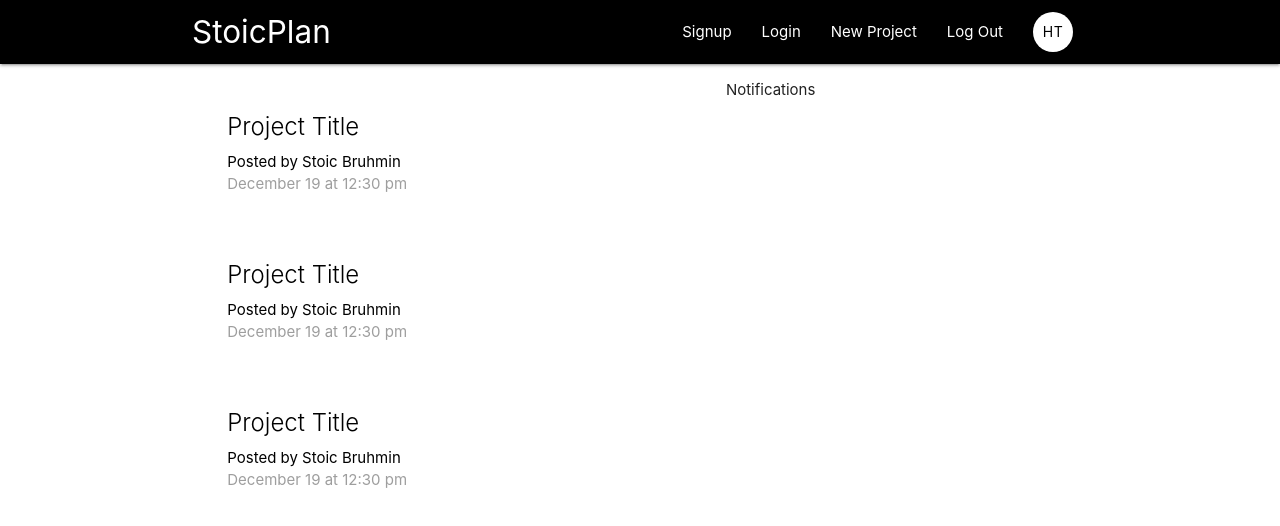
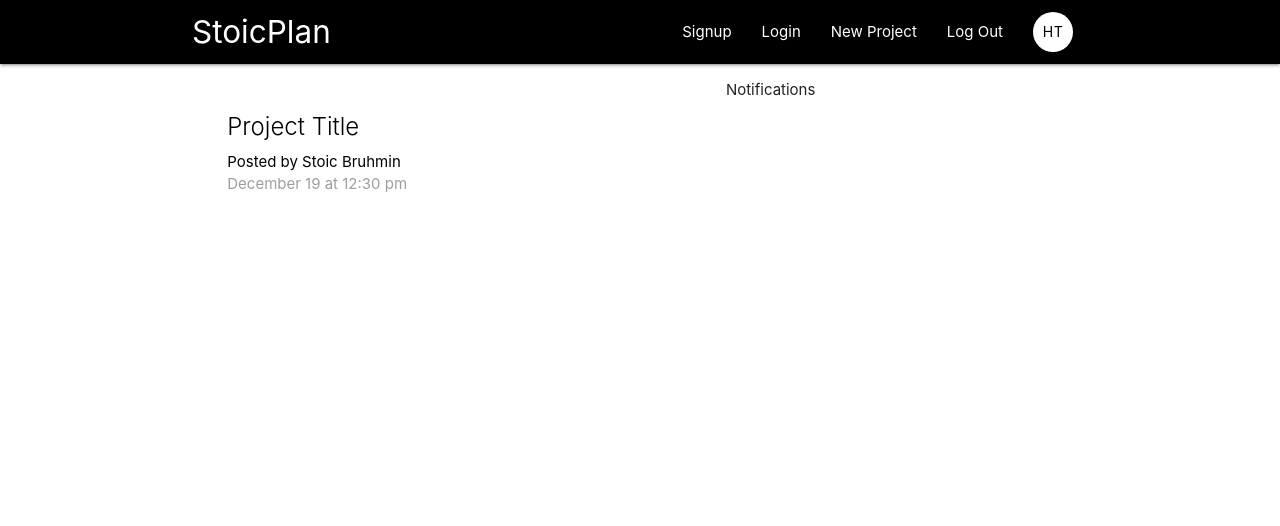
Before and after one commit to himanshu-tiwari/stoicPlan, a React (Create React App) app: page / in a window 1280 px wide. Shown: the top 526 px of the page. Built offline with nearby package versions, Linux system fonts and the light colour scheme.

Commit message:
Created the project details, project listing and project summary components

```diff
--- a/src/components/projects/ProjectList.js
+++ b/src/components/projects/ProjectList.js
@@ -1,32 +1,11 @@
 import React from 'react';
+import ProjectSummary from './ProjectSummary';
 
 const ProjectList = (props) => {
     return(
         <div className="project-list section">
 
-            <div className="card z-depth-0 project-summary">
-                <div className="card-content black-text">
-                    <span className="card-title">Project Title</span>
-                    <p>Posted by Stoic Bruhmin</p>
-                    <p className="grey-text">December 19 at 12:30 pm</p>
-                </div>
-            </div>
-
-            <div className="card z-depth-0 project-summary">
-                <div className="card-content black-text">
-                    <span className="card-title">Project Title</span>
-                    <p>Posted by Stoic Bruhmin</p>
-                    <p className="grey-text">December 19 at 12:30 pm</p>
-                </div>
-            </div>
-
-            <div className="card z-depth-0 project-summary">
-                <div className="card-content black-text">
-                    <span className="card-title">Project Title</span>
-                    <p>Posted by Stoic Bruhmin</p>
-                    <p className="grey-text">December 19 at 12:30 pm</p>
-                </div>
-            </div>
+            <ProjectSummary />
 
         </div>
     );
--- a/src/components/projects/ProjectSummary.js
+++ b/src/components/projects/ProjectSummary.js
@@ -0,0 +1,15 @@
+import React from 'react';
+
+const ProjectSummary = (props) => {
+    return(
+        <div className="card z-depth-0 project-summary">
+            <div className="card-content black-text">
+                <span className="card-title">Project Title</span>
+                <p>Posted by Stoic Bruhmin</p>
+                <p className="grey-text">December 19 at 12:30 pm</p>
+            </div>
+        </div>
+    );
+};
+
+export default ProjectSummary;
```
Also changed, not shown: src/components/projects/ProjectDetails.js (+22 -0 lines).
